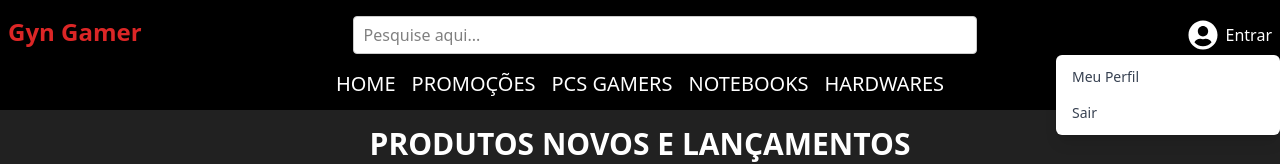
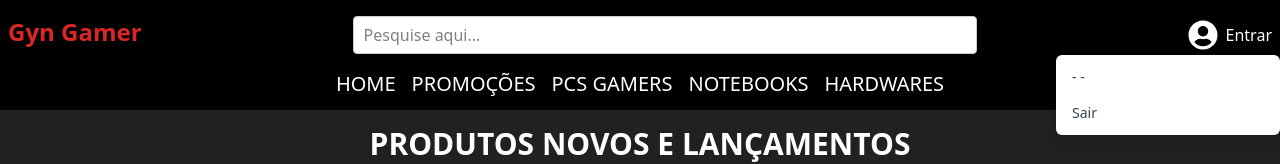
Before and after one commit to Rein4ldoAlv3s/gyn-gamer, a React (Vite) app: page / in a window 1280 px wide. Both pictures are taken after a click on the button "Entrar". Shown: the top 164 px of the page. Built offline with nearby package versions, Linux system fonts and the light colour scheme.

Commit message:
props interface

```diff
--- a/src/components/Navbar.tsx
+++ b/src/components/Navbar.tsx
@@ -5,8 +5,14 @@ import Select from "react-select";
 import { Produto, PRODUTOS } from '../constants'
 import { FaUserCircle } from 'react-icons/fa';
 
+interface MyComponentProps {
+  title: string; // prop obrigatória
+  subtitle?: string; // prop opcional
+  count: number; // outra prop obrigatória
+}
 
-const Navbar = () => {
+
+const Navbar = ({ title, subtitle, count }: MyComponentProps) => {
 
   const navigate = useNavigate();
   const [opcoes, setOpcoes] = useState();
@@ -80,7 +86,7 @@ const Navbar = () => {
                       to="/minha-conta"
                       className={`block px-4 py-2 text-sm ${active ? 'bg-black' : 'text-gray-700'}`}
                     >
-                      Meu Perfil
+                      {title} - {subtitle} - {count}
                     </Link>
                   )}
                 </MenuItem>
```
